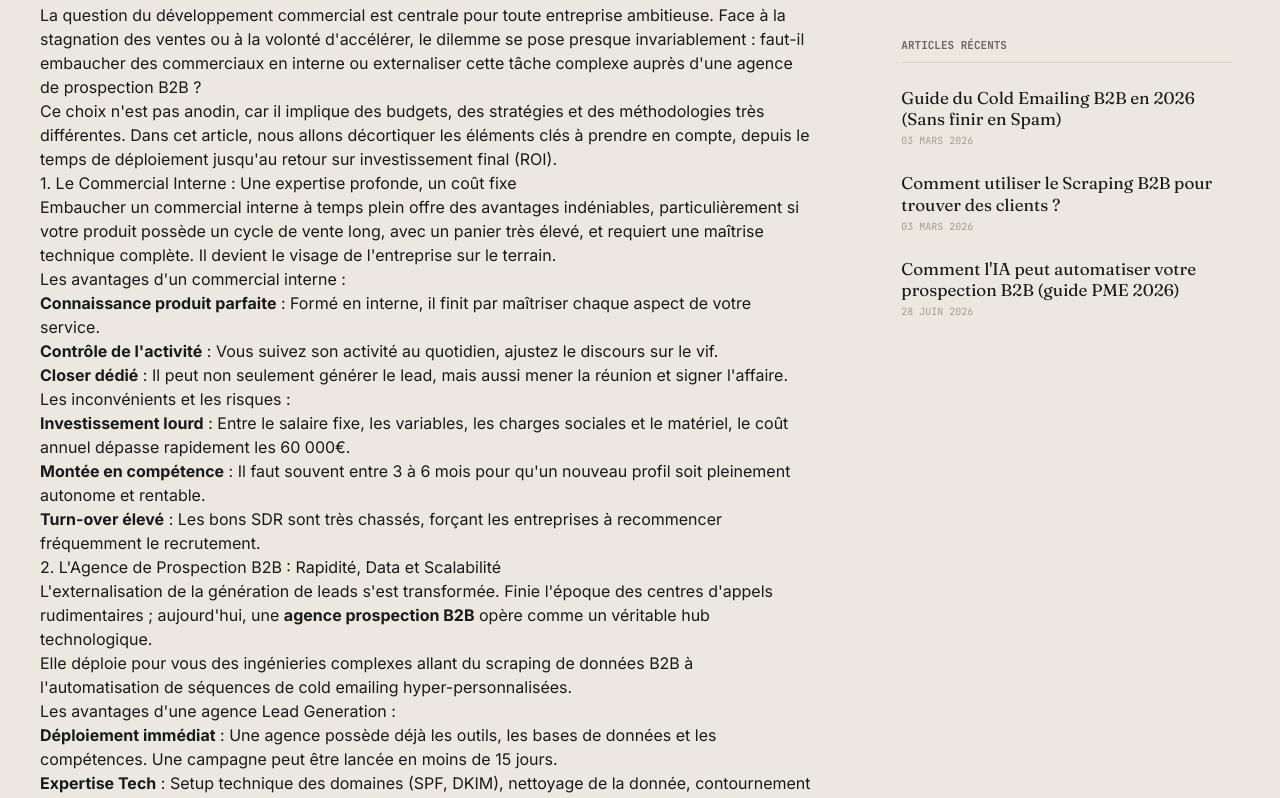
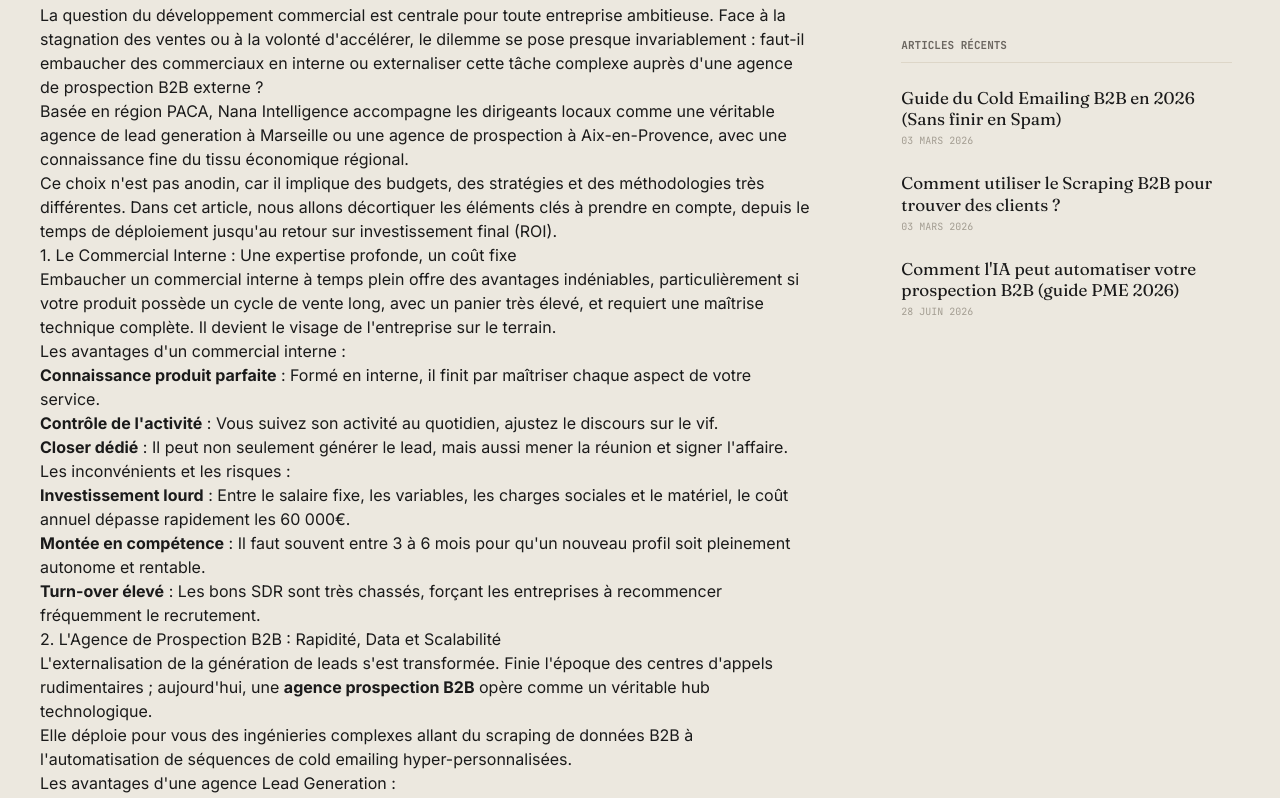
Before and after one commit to Jimmyjoe13/Nana-intelligence, a Next.js app: page /blog/1 in a window 1280 px wide. Shown: the part 1240-2038 px from the top of the page. Built offline with nearby package versions, Linux system fonts and the light colour scheme.

Commit message:
merge: résolution conflit blog.ts — combine maillage services + villes

```diff
--- a/src/mocks/blog.ts
+++ b/src/mocks/blog.ts
@@ -8,7 +8,9 @@ export const blogPosts = [
     readTime: "6 MIN",
     image: "https://images.unsplash.com/photo-1557200134-90327ee9fafa?q=80&w=800&auto=format&fit=crop",
     content: `
-      <p>La question du développement commercial est centrale pour toute entreprise ambitieuse. Face à la stagnation des ventes ou à la volonté d'accélérer, le dilemme se pose presque invariablement : faut-il embaucher des commerciaux en interne ou externaliser cette tâche complexe auprès d'une <a href="/agence-lead-generation">agence de prospection B2B</a> ?</p>
+      <p>La question du développement commercial est centrale pour toute entreprise ambitieuse. Face à la stagnation des ventes ou à la volonté d'accélérer, le dilemme se pose presque invariablement : faut-il embaucher des commerciaux en interne ou externaliser cette tâche complexe auprès d'une <a href="/agence-lead-generation">agence de prospection B2B externe</a> ?</p>
+
+      <p>Basée en région PACA, Nana Intelligence accompagne les dirigeants locaux comme une véritable <a href="/agence-lead-generation/marseille">agence de lead generation à Marseille</a> ou une <a href="/agence-lead-generation/aix-en-provence">agence de prospection à Aix-en-Provence</a>, avec une connaissance fine du tissu économique régional.</p>
 
       <p>Ce choix n'est pas anodin, car il implique des budgets, des stratégies et des méthodologies très différentes. Dans cet article, nous allons décortiquer les éléments clés à prendre en compte, depuis le temps de déploiement jusqu'au retour sur investissement final (ROI).</p>
 
@@ -36,7 +38,7 @@ export const blogPosts = [
 
       <h3>Les avantages d'une agence Lead Generation :</h3>
       <ul>
-          <li><strong>Déploiement immédiat</strong> : Une agence possède déjà les outils, les bases de données et les compétences. Une campagne peut être lancée en moins de 15 jours.</li>
+          <li><strong>Déploiement immédiat</strong> : Une agence possède déjà les outils, les bases de données et les compétences. Une campagne peut être lancée en moins de 15 jours, comme le fait Nana Intelligence pour ses clients en <a href="/agence-lead-generation/toulon">prospection B2B à Toulon</a>.</li>
           <li><strong>Expertise Tech</strong> : Setup technique des domaines (SPF, DKIM), nettoyage de la donnée, contournement des filtres antispam...</li>
           <li><strong>Coûts maîtrisés</strong> : Vous ne payez pas de charges sociales. Les modèles sont souvent basés sur un abonnement fixe ou à la performance.</li>
       </ul>
@@ -71,7 +73,7 @@ export const blogPosts = [
       </ul>
 
       <h2>2. La Data (Scraping) : Le carburant de la campagne</h2>
-      <p>Le meilleur email envoyé à la mauvaise personne fera 0% de taux de réponse. Vous devez investir dans la qualité de votre base, souvent via le <a href="/services/scraping-b2b">web scraping B2B</a>.</p>
+      <p>Le meilleur email envoyé à la mauvaise personne fera 0% de taux de réponse. Vous devez investir dans la qualité de votre base, souvent via le <a href="/services/scraping-b2b">web scraping B2B</a>. Nos clients d'<a href="/agence-lead-generation/aix-en-provence">Aix-en-Provence</a> bénéficient ainsi de bases ultra-ciblées sur leur marché local.</p>
       <p>Assurez-vous que les emails soient vérifiés via des logiciels de "Catch-all Checkers" avant tout envoi, afin d'abaisser votre taux de rebond (Bounce Rate) en dessous de 3%.</p>
 
       <h2>3. Le Copywriting : Court, direct, curieux</h2>
@@ -86,6 +88,8 @@ export const blogPosts = [
       <p>Pour envoyer plus de 100 emails par jour, utilisez l'<strong>inbox rotation</strong> : distribuez la charge sur plusieurs adresses différentes pour rester sous les radars des filtres antispam.</p>
 
       <p>Besoin d'aide pour configurer votre infrastructure ? <a href="/services/cold-emailing-b2b">Découvrez notre service de cold emailing B2B</a>, notre offre d'<a href="/services/automatisation-sales">automatisation sales</a> ou <a href="/contact">contactez Nana Intelligence</a> pour un audit gratuit.</p>
+
+      <p>Que vous soyez à la recherche d'une <a href="/agence-lead-generation/toulon">agence de cold emailing à Toulon</a> ou d'une <a href="/agence-lead-generation/marseille">agence de prospection B2B à Marseille</a>, nos équipes déploient des campagnes sur-mesure pour les dirigeants du sud de la France.</p>
     `
   },
   {
@@ -108,7 +112,7 @@ export const blogPosts = [
       <h2>2. Quelles sources utiliser ?</h2>
       <ul>
           <li><strong>LinkedIn Sales Navigator</strong> : Incontournable pour identifier le poste précis d'un décideur (CEO, Head of Marketing) grâce aux filtres avancés.</li>
-          <li><strong>Google Maps</strong> : La mine d'or pour les entreprises physiques. Idéal pour cibler des secteurs locaux (boulangeries, agences immobilières, restaurants).</li>
+          <li><strong>Google Maps</strong> : La mine d'or pour les entreprises physiques. Idéal pour cibler des secteurs locaux (boulangeries, agences immobilières, restaurants) — comme le démontre notre approche d'<a href="/agence-lead-generation/nice">agence de scraping B2B à Nice</a> pour les commerces de la Côte d'Azur.</li>
           <li><strong>Annuaires métiers</strong> : Pour récupérer des données administratives publiques et officielles.</li>
       </ul>
 
@@ -120,7 +124,7 @@ export const blogPosts = [
           <li><strong>Intérêt légitime :</strong> Votre offre doit être liée à la fonction du prospect, et vous devez inclure un lien de désinscription (Opt-out).</li>
       </ol>
 
-      <p>Gérer ces listes est chronophage. En confiant votre stratégie à une <a href="/services/scraping-b2b">agence de génération de leads</a>, vous concentrez vos équipes sur la vente.</p>
+      <p>Gérer ces listes est chronophage. En confiant votre stratégie à une <a href="/agence-lead-generation">agence de génération de leads B2B</a>, vous concentrez vos équipes sur la vente.</p>
       <p>Pour aller plus loin, explorez aussi nos services de <a href="/services/cold-emailing-b2b">cold emailing B2B</a> et d'<a href="/services/automatisation-sales">automatisation sales</a>.</p>
     `
   },
```
